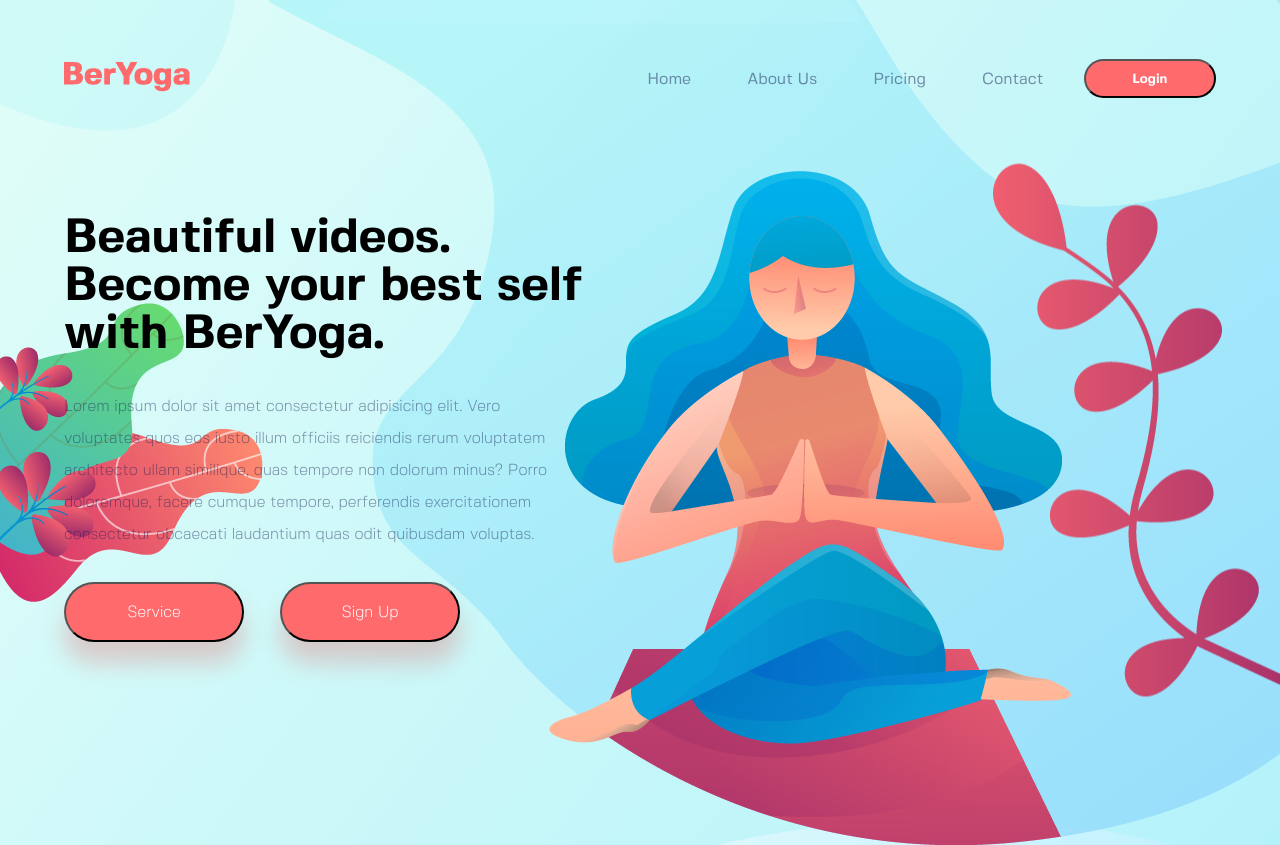
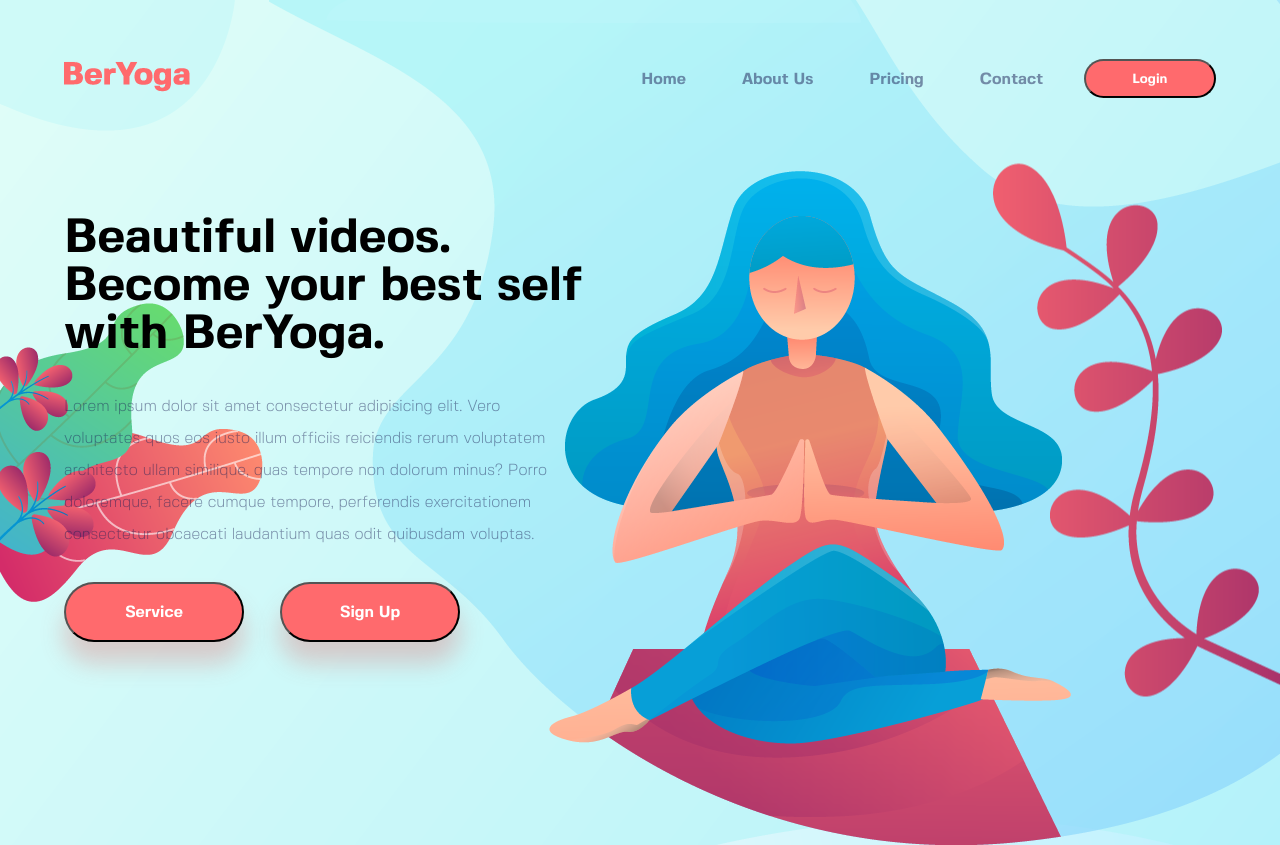
Before and after one commit to PASSIONCORNERS/gsap_yoga, a website: page app/index.html in a window 1280 px wide. Shown: the top 845 px of the page. Drawn offline with nearby package versions, Linux system fonts and the light colour scheme; files whose address does not match are found by name.

Commit message:
minor tweak

```diff
--- a/app/scss/modules/_hero.scss
+++ b/app/scss/modules/_hero.scss
@@ -89,7 +89,7 @@
     box-shadow: 0px 21px 23.52px 0.48px rgba(226, 88, 91, 0.29);
     color: #fff;
     font-size: 1rem;
-    font-family: $fontL;
+    font-family: $fontB;
 
     width: 180px;
     height: 60px;
--- a/app/scss/modules/_nav.scss
+++ b/app/scss/modules/_nav.scss
@@ -34,14 +34,13 @@ nav {
     }
     a {
       text-decoration: none;
-      font-family: $fontR;
+      font-family: $fontB;
       color: rgba(28, 32, 86, 0.502);
       transition: all 0.3s ease-in;
     }
     a:hover,
     a:focus {
       color: $colorO;
-      font-family: $fontB;
       transition: all 0.3s ease-in;
     }
   }
```
Also changed, not shown: app/css/main.css.
